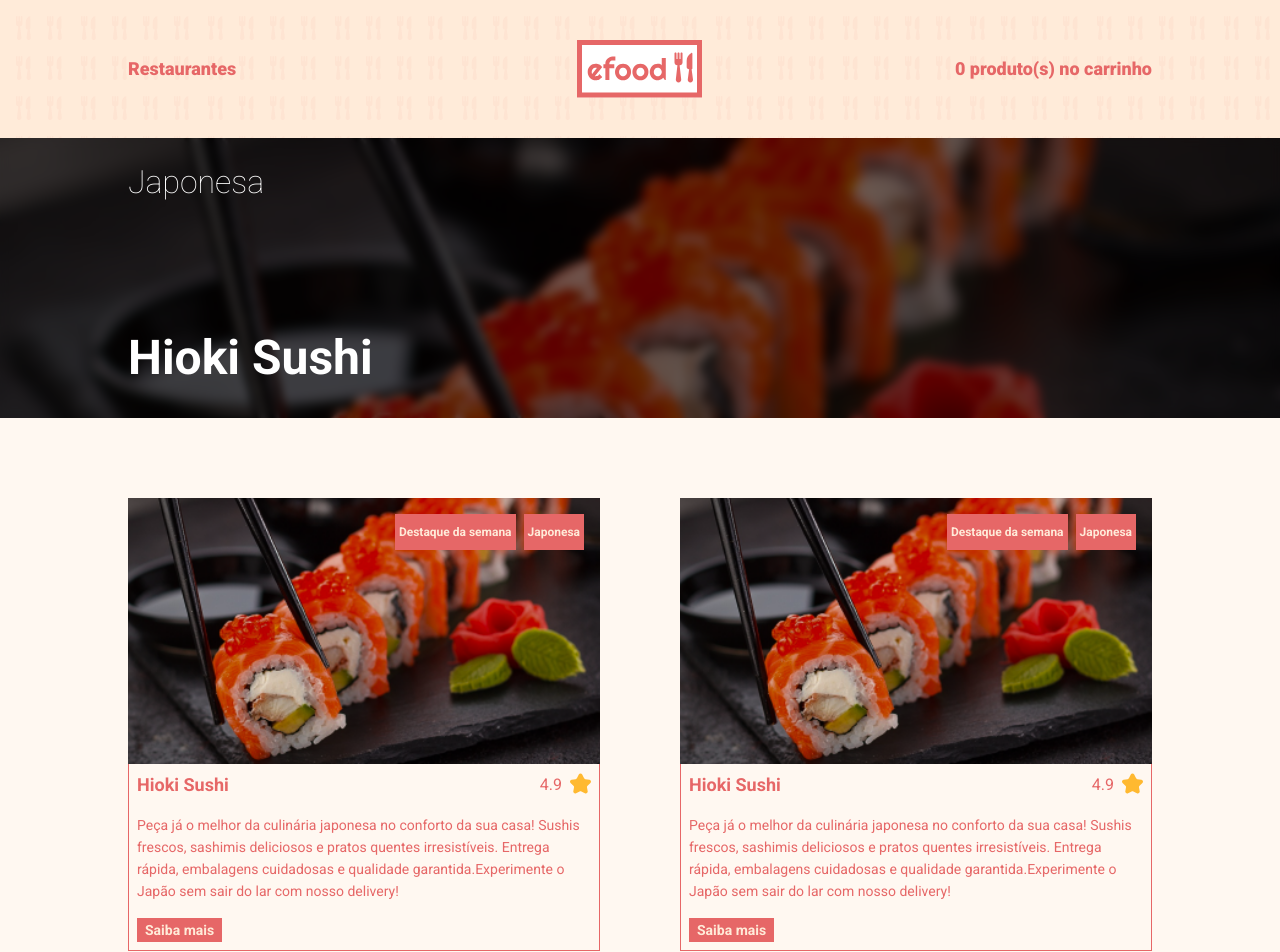
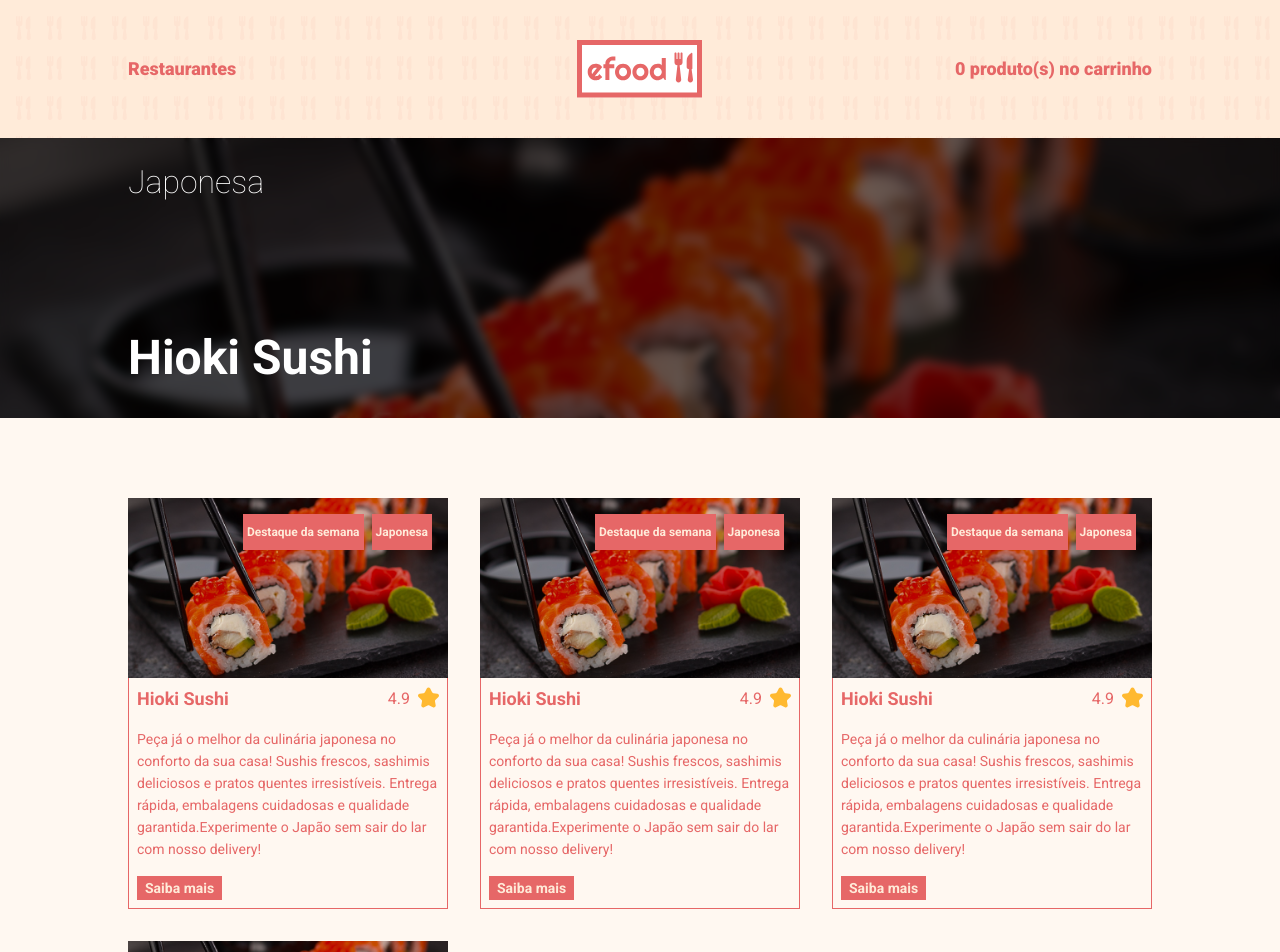
Before and after one commit to Guilu27/efood, a React (Create React App) app: page /restaurant in a window 1280 px wide. Shown: the top 952 px of the page. Built offline with nearby package versions, Linux system fonts and the light colour scheme.

Commit message:
feat: Atualizado o componente RestaurantList para CardsList; modificado para se adaptar à página em exibição

```diff
--- /dev/null
+++ b/src/components/CardsList/index.tsx
@@ -0,0 +1,28 @@
+import RestaurantCard from '../RestaurantCard'
+import { CardsContainer } from './styles'
+
+export type Props = {
+  type: 'restaurants' | 'foods'
+}
+
+const CardsList = ({ type }: Props) => {
+  if (type === 'restaurants') {
+    return (
+      <CardsContainer type={type}>
+        <RestaurantCard />
+        <RestaurantCard />
+        <RestaurantCard />
+      </CardsContainer>
+    )
+  }
+  return (
+    <CardsContainer type={type}>
+      <RestaurantCard />
+      <RestaurantCard />
+      <RestaurantCard />
+      <RestaurantCard />
+    </CardsContainer>
+  )
+}
+
+export default CardsList
--- /dev/null
+++ b/src/components/CardsList/styles.ts
@@ -0,0 +1,27 @@
+import styled, { css } from 'styled-components'
+
+import { Props } from '.'
+
+export const CardsContainer = styled.main<Props>`
+  display: grid;
+  grid-template-columns: 1fr 1fr;
+  padding: 2rem 0;
+  padding-top: 5rem;
+  padding-bottom: 7.5rem;
+  column-gap: 5rem;
+  row-gap: 3rem;
+
+  @media (max-width: 768px) {
+    padding: 1rem 0;
+    grid-template-columns: 1fr;
+  }
+
+  ${(props) =>
+    props.type === 'foods' &&
+    css`
+      grid-template-columns: repeat(3, 1fr);
+      align-items: center;
+      text-align: left;
+      gap: 2rem;
+    `}
+`
--- a/src/components/RestaurantsList/index.tsx
+++ /dev/null
@@ -1,14 +0,0 @@
-import RestaurantCard from '../RestaurantCard'
-import { RestaurantsContainer } from './styles'
-
-const RestaurantsList = () => {
-  return (
-    <RestaurantsContainer>
-      <RestaurantCard />
-      <RestaurantCard />
-      <RestaurantCard />
-    </RestaurantsContainer>
-  )
-}
-
-export default RestaurantsList
--- a/src/components/RestaurantsList/styles.ts
+++ /dev/null
@@ -1,16 +0,0 @@
-import styled from 'styled-components'
-
-export const RestaurantsContainer = styled.main`
-  display: grid;
-  grid-template-columns: 1fr 1fr;
-  padding: 2rem 0;
-  padding-top: 5rem;
-  padding-bottom: 7.5rem;
-  column-gap: 5rem;
-  row-gap: 3rem;
-
-  @media (max-width: 768px) {
-    padding: 1rem 0;
-    grid-template-columns: 1fr;
-  }
-`
--- a/src/pages/Home/index.tsx
+++ b/src/pages/Home/index.tsx
@@ -1,12 +1,11 @@
 import Header from '../../components/Header'
-import RestaurantsList from '../../components/RestaurantsList'
+import CardsList from '../../components/CardsList'
 
 const Home = () => (
   <div>
     <Header type="main" />
     <div className="container">
-      <RestaurantsList />
-      <RestaurantsList />
+      <CardsList type="restaurants" />
     </div>
   </div>
 )
--- a/src/pages/RestaurantPage/index.tsx
+++ b/src/pages/RestaurantPage/index.tsx
@@ -1,13 +1,13 @@
+import Header from '../../components/Header'
 import Banner from '../../components/Banner'
-import Header from '../../components/Header'
-import RestaurantsList from '../../components/RestaurantsList'
+import CardsList from '../../components/CardsList'
 
 const RestaurantPage = () => (
   <div>
     <Header type="restaurant" />
     <Banner />
     <div className="container">
-      <RestaurantsList />
+      <CardsList type="foods" />
     </div>
   </div>
 )
```
